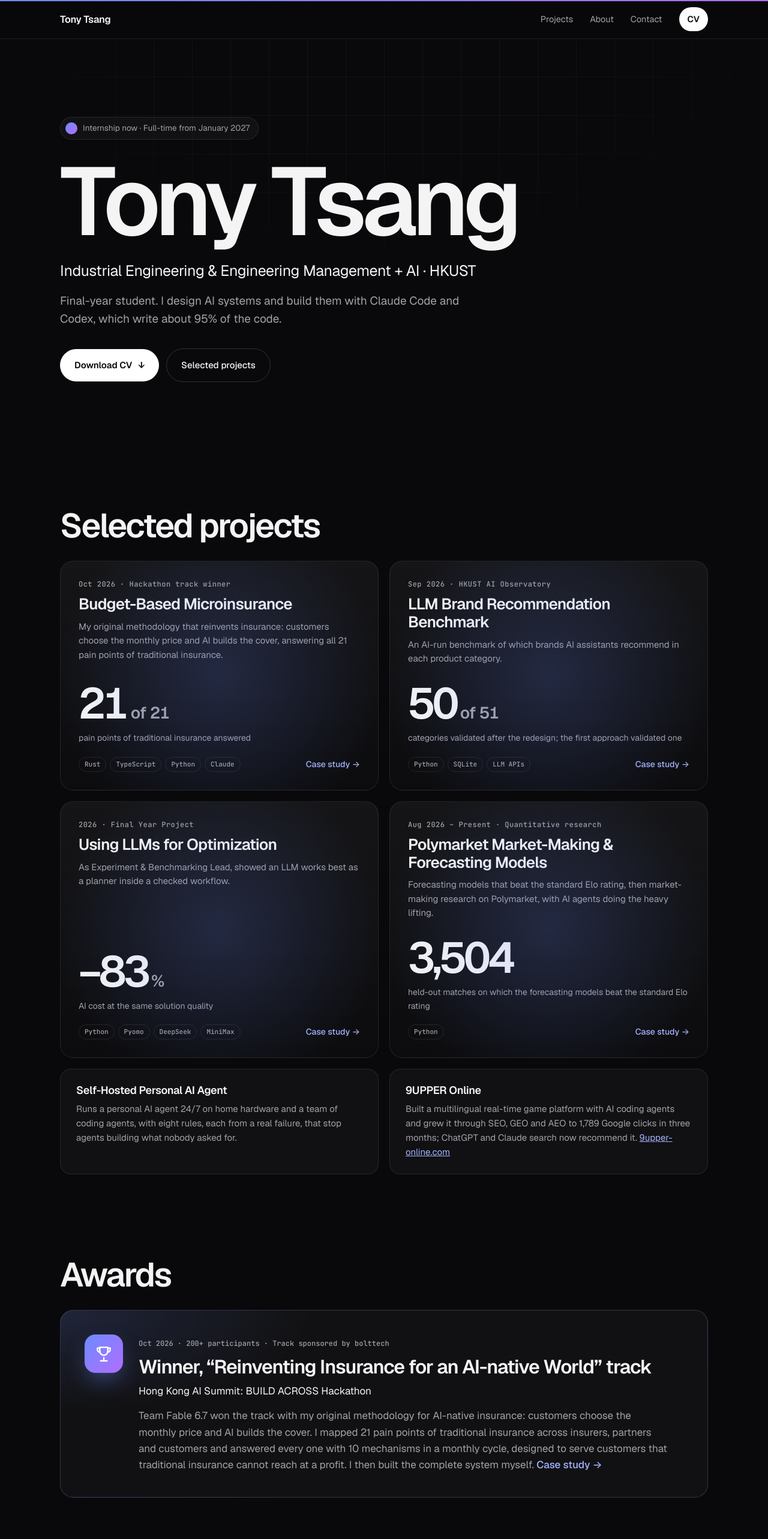
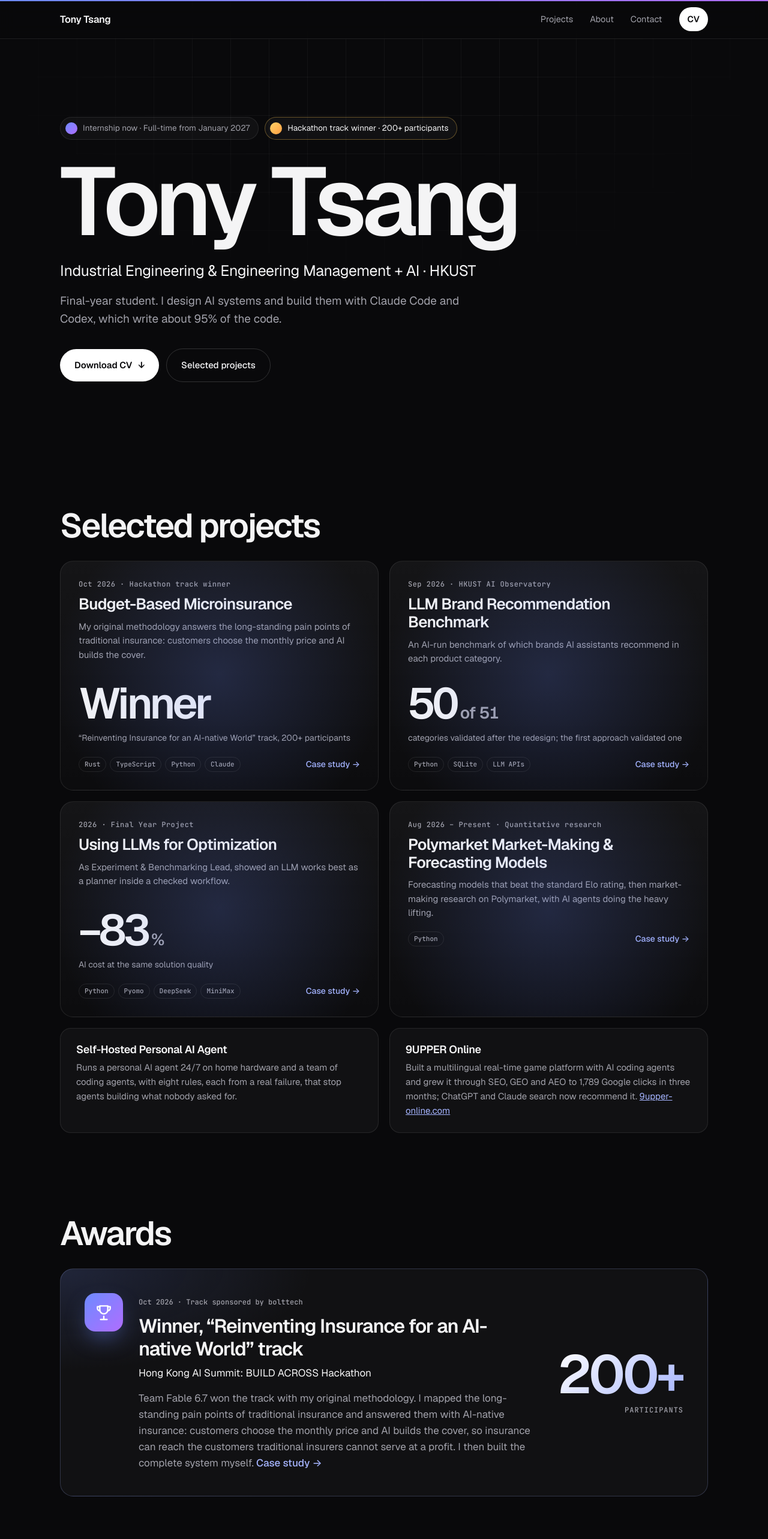
Before and after one commit to rairurairu/rairurairu.github.io, a React (Vite) app: page / in a window 1280 px wide. Shown: the top 2566 px of the page at 60% size. Built offline with nearby package versions, Linux system fonts and the light colour scheme.

Commit message:
Lead with the 200+ participant win; drop forced numbers; 'long-standing pain points'
Co-Authored-By: Claude Opus 5.5 <noreply@anthropic.com>

```diff
--- a/src/App.jsx
+++ b/src/App.jsx
@@ -53,7 +53,10 @@ function Home() {
   return (
     <>
       <section className="hero wrap">
-        <Reveal className="badge" y={10} blur={false}><i aria-hidden="true" />{PERSON.availability}</Reveal>
+        <div className="badges">
+          <Reveal className="badge" y={10} blur={false}><i aria-hidden="true" />{PERSON.availability}</Reveal>
+          <Reveal className="badge win" y={10} blur={false} delay={0.08}><i aria-hidden="true" />{PERSON.win}</Reveal>
+        </div>
         <BlurWords text={PERSON.name} as="h1" delay={0.1} />
         <Reveal className="deg" delay={0.35} y={12}>{PERSON.degree}</Reveal>
         <Reveal as="p" className="lede" delay={0.5} y={12}>{PERSON.lede}</Reveal>
@@ -72,8 +75,8 @@ function Home() {
                 <span className="m">{p.meta}</span>
                 <span className="t">{p.title}</span>
                 <span className="s">{p.summary}</span>
-                <span className="n"><Count n={p.stat.n} d={p.stat.d || 0} pre={p.stat.pre || ""} /><small>{p.stat.u}</small></span>
-                <span className="l">{p.stat.l}</span>
+                {p.stat && <span className="n">{p.stat.text ? p.stat.text : <Count n={p.stat.n} d={p.stat.d || 0} pre={p.stat.pre || ""} />}<small>{p.stat.u}</small></span>}
+                {p.stat && <span className="l">{p.stat.l}</span>}
                 <span className="foot-row"><Tags items={p.tech} /><span className="go">Case study <span aria-hidden="true">→</span></span></span>
               </TiltCard>
             </Reveal>
@@ -101,6 +104,7 @@ function Home() {
             <p className="ev">{AWARD.event}</p>
             <p>{AWARD.role} <a href={AWARD.href}>Case study →</a></p>
           </div>
+          <div className="award-n"><span className="n"><Count n={AWARD.participants} />+</span><span className="l">participants</span></div>
         </Reveal>
       </section>
 
@@ -163,7 +167,7 @@ function Case({ slug }) {
       <Reveal className="facts" delay={0.4} blur={false}>
         {p.facts.map(([k, v]) => <div key={k}><dt>{k}</dt><dd>{v}</dd></div>)}
       </Reveal>
-      <div className="stats">
+      <div className={"stats n" + p.stats.length}>
         {p.stats.map((s, j) => (
           <Reveal key={j} className="stat" delay={j * 0.08}>
             <span className="n">{s.text ? s.text : <Count n={s.n} d={s.d || 0} pre={s.pre || ""} />}<small>{s.u}</small></span>
--- a/src/data.js
+++ b/src/data.js
@@ -12,6 +12,7 @@ export const PERSON = {
   degree: "Industrial Engineering & Engineering Management + AI · HKUST",
   formal: "BEng in Industrial Engineering & Engineering Management, Extended Major in Artificial Intelligence · HKUST · Sep 2022 – Dec 2026",
   availability: "Internship now · Full-time from January 2027",
+  win: "Hackathon track winner · 200+ participants",
   lede: "Final-year student. I design AI systems and build them with Claude Code and Codex, which write about 95% of the code.",
 };
 
@@ -32,8 +33,9 @@ export const COURSE_ORDER = ["MATH4432", "IEDA4000I", "IEDA4000F", "IEDA3560", "
 export const AWARD = {
   title: "Winner, “Reinventing Insurance for an AI-native World” track",
   event: "Hong Kong AI Summit: BUILD ACROSS Hackathon",
-  meta: "Oct 2026 · 200+ participants · Track sponsored by bolttech",
-  role: "Team Fable 6.7 won the track with my original methodology for AI-native insurance: customers choose the monthly price and AI builds the cover. I mapped 21 pain points of traditional insurance across insurers, partners and customers and answered every one with 10 mechanisms in a monthly cycle, designed to serve customers that traditional insurance cannot reach at a profit. I then built the complete system myself.",
+  meta: "Oct 2026 · Track sponsored by bolttech",
+  participants: 200,
+  role: "Team Fable 6.7 won the track with my original methodology. I mapped the long-standing pain points of traditional insurance and answered them with AI-native insurance: customers choose the monthly price and AI builds the cover, so insurance can reach the customers traditional insurers cannot serve at a profit. I then built the complete system myself.",
   href: "/work/microinsurance/",
 };
 
@@ -57,21 +59,21 @@ export const PROJECTS = [
     slug: "microinsurance",
     title: "Budget-Based Microinsurance",
     meta: "Oct 2026 · Hackathon track winner",
-    summary: "My original methodology that reinvents insurance: customers choose the monthly price and AI builds the cover, answering all 21 pain points of traditional insurance.",
-    stat: { n: 21, u: "of 21", l: "pain points of traditional insurance answered" },
+    summary: "My original methodology answers the long-standing pain points of traditional insurance: customers choose the monthly price and AI builds the cover.",
+    stat: { text: "Winner", l: "“Reinventing Insurance for an AI-native World” track, 200+ participants" },
     courses: ["IEDA3250", "IEDA3010"],
     tech: ["Rust", "TypeScript", "Python", "Claude"],
     desc: "An AI-native redesign of insurance: customers choose the price and AI builds the cover. A hackathon-winning methodology, built into a complete working system.",
     facts: [["Role", "Product owner and architect"], ["Built with", "Rust, TypeScript, Python, Claude"], ["Award", "Winner, “Reinventing Insurance for an AI-native World” track"]],
     stats: [
-      { n: 21, u: "of 21", l: "pain points of traditional insurance answered" },
+      { text: "Winner", l: "“Reinventing Insurance for an AI-native World” track, among 200+ participants" },
       { n: 40, pre: "HK$", u: "/month", l: "starting price, possible because AI does the per-customer work" },
       { n: 1.6, d: 1, u: "s", l: "to settle automatic payouts for 1 million policies, against a 5-second target" },
     ],
     sections: [
       { h: "The problem", p: [
         "Small insurance fails on cost, not demand. Every policy needs per-customer work (proposal forms, explanations, prevention advice, claims handling), and at a few dollars a month that work costs more than the premium. So the customers who need small, flexible cover most are the ones traditional insurance cannot serve.",
-        "I mapped 21 pain points of traditional insurance across insurers, partners and customers, and set one rule for the redesign: every one of them had to be answered. My methodology answers all 21 with 10 mechanisms that run as a monthly cycle, from understanding the customer to cover, prevention, verification, reward, recovery and learning.",
+        "I mapped the long-standing pain points of traditional insurance across insurers, partners and customers, and designed the methodology so that every one of them is answered, in a monthly cycle that runs from understanding the customer to cover, prevention, verification, reward, recovery and learning.",
       ] },
       { h: "The product", p: [
         "Instead of picking a cover and getting a price, the customer picks a fixed monthly price, starting at HK$40, and AI builds a personal mix of cover around it, re-building it as life changes. Some covers pay out automatically on a published public trigger, with no claim form.",
@@ -106,7 +108,6 @@ export const PROJECTS = [
     facts: [["Role", "Researcher and system designer"], ["For", "HKUST's AI Observatory"], ["Built with", "Python, SQLite, LLM APIs"]],
     stats: [
       { n: 50, u: "of 51", l: "categories validated within two days of the redesign; the first approach validated one" },
-      { n: 13, u: "of 14", l: "failures turned into passes by fixing incomplete reference data, not the model" },
       { text: "⅔", u: "", l: "less evaluation cost, with AI answers counted only as leads until verified" },
     ],
     viz: { rows: [["First approach", 3, "1", true], ["After redesign", 98, "50 of 51", false]], cap: "Categories validated against verified brand lists" },
@@ -139,7 +140,6 @@ export const PROJECTS = [
     stats: [
       { n: 83, pre: "−", u: "%", l: "AI cost at the same solution quality (0.72% vs 0.75% from optimal)" },
       { n: 100, u: "%", l: "valid solutions in every trial on the benchmark suite" },
-      { n: 0.07, d: 2, u: "%", l: "average gap to optimal on a standard external benchmark" },
     ],
     viz: { rows: [["Writes the program", 100, "100%", true], ["Plans only", 17, "17%", false]], cap: "AI cost per solve, at the same solution quality (0.75% vs 0.72% from optimal)" },
     sections: [
@@ -163,15 +163,13 @@ export const PROJECTS = [
     title: "Polymarket Market-Making & Forecasting Models",
     meta: "Aug 2026 – Present · Quantitative research",
     summary: "Forecasting models that beat the standard Elo rating, then market-making research on Polymarket, with AI agents doing the heavy lifting.",
-    stat: { n: 3504, u: "", l: "held-out matches on which the forecasting models beat the standard Elo rating" },
     courses: ["MATH4432", "IEDA4130", "IEDA4000H"],
     tech: ["Python"],
-    desc: "AI-agent-driven quantitative research: forecasting models that beat the standard Elo rating on 3,504 held-out matches, then market-making research on Polymarket.",
+    desc: "AI-agent-driven quantitative research: forecasting models that beat the standard Elo rating, then market-making research on Polymarket.",
     facts: [["Role", "Researcher and system designer"], ["Stage", "Research and shadow trading"], ["Built with", "Python"]],
     stats: [
-      { n: 3504, u: "", l: "held-out matches on which the forecasting models beat the standard Elo rating" },
-      { n: 4.5, d: 1, u: "×", l: "more often sell quotes were hit than buy quotes, across 777,588 replayed orders" },
-      { n: 1444, u: "", l: "simulated decisions reviewed before retiring a signal, with no money at risk" },
+      { text: "Beat Elo", l: "forecasting models beat the standard Elo rating on matches they had never seen" },
+      { n: 4.5, d: 1, u: "×", l: "more often sell quotes were hit than buy quotes: the risk to price before quoting" },
     ],
     viz: { rows: [["Sell quotes hit", 100, "4.5×", false], ["Buy quotes hit", 22, "1×", true]], cap: "How often prices hit each side, across 777,588 replayed orders" },
     sections: [
--- a/src/styles.css
+++ b/src/styles.css
@@ -62,8 +62,11 @@ p { margin: 0 0 1em; }
 
 /* Hero */
 .hero { padding: clamp(64px, 11vw, 130px) var(--gutter) clamp(40px, 6vw, 72px); }
+.badges { display: flex; flex-wrap: wrap; gap: 10px; }
 .badge { display: inline-flex; align-items: center; gap: 9px; padding: 7px 14px 7px 8px; border-radius: 999px; border: 1px solid var(--line); background: var(--panel); font-size: 13.5px; color: var(--muted); }
 .badge i { width: 20px; height: 20px; border-radius: 50%; background: linear-gradient(135deg, var(--acc), #b06dff); }
+.badge.win { color: var(--ink); border-color: rgba(255, 200, 80, .35); }
+.badge.win i { background: linear-gradient(135deg, #ffd166, #ff9f43); }
 .hero h1 { font-size: clamp(64px, 12.5vw, 176px); line-height: .95; letter-spacing: -0.055em; margin-top: 26px; }
 .deg { margin-top: 20px; font-size: clamp(18px, 2.1vw, 25px); letter-spacing: -0.015em; }
 .hero .lede { margin-top: 16px; }
@@ -103,7 +106,7 @@ p { margin: 0 0 1em; }
 @media (max-width: 820px) { .more { grid-template-columns: 1fr; } }
 
 /* Award */
-.award { display: grid; grid-template-columns: auto 1fr; gap: 26px; align-items: start; padding: clamp(26px, 4vw, 40px); border-radius: 22px; border: 1px solid rgba(165,180,255,.22);
+.award { display: grid; grid-template-columns: auto 1fr auto; gap: 26px; align-items: start; padding: clamp(26px, 4vw, 40px); border-radius: 22px; border: 1px solid rgba(165,180,255,.22);
   background: radial-gradient(600px 240px at 0% 0%, rgba(109,139,255,.16), transparent 70%), var(--panel); }
 .trophy { width: 64px; height: 64px; border-radius: 18px; display: grid; place-items: center; color: #fff; background: linear-gradient(135deg, var(--acc), #b06dff); box-shadow: 0 16px 40px -14px rgba(109,139,255,.8); }
 .trophy svg { width: 32px; height: 32px; }
@@ -112,7 +115,10 @@ p { margin: 0 0 1em; }
 .award .ev { margin: 8px 0 14px; color: var(--ink); }
 .award p { color: var(--muted); margin: 0; max-width: 52em; }
 .award a { color: var(--acc-2); text-decoration: none; font-weight: 500; }
-@media (max-width: 600px) { .award { grid-template-columns: 1fr; } }
+.award-n { text-align: right; align-self: center; padding-left: 10px; }
+.award-n .n { display: block; font-size: clamp(56px, 7vw, 96px); font-weight: 600; letter-spacing: -0.06em; line-height: 1; background: linear-gradient(135deg, #fff, var(--acc-2)); -webkit-background-clip: text; background-clip: text; color: transparent; }
+.award-n .l { font: 500 12px/1 var(--mono); letter-spacing: .08em; text-transform: uppercase; color: var(--muted); }
+@media (max-width: 760px) { .award { grid-template-columns: 1fr; } .award-n { text-align: left; padding: 0; } }
 
 /* About */
 .about { display: grid; grid-template-columns: 1.15fr .85fr; gap: clamp(28px, 6vw, 80px); align-items: start; }
@@ -164,6 +170,7 @@ p { margin: 0 0 1em; }
 .facts dt { font: 500 11px/1.4 var(--mono); letter-spacing: .08em; text-transform: uppercase; color: var(--faint); margin-bottom: 4px; }
 .facts dd { margin: 0; font-size: 15px; }
 .stats { display: grid; grid-template-columns: repeat(3, minmax(0, 1fr)); gap: 18px; margin-top: 18px; }
+.stats.n2 { grid-template-columns: repeat(2, minmax(0, 1fr)); }
 .stat { display: flex; flex-direction: column; gap: 12px; padding: 26px; border-radius: 20px; border: 1px solid var(--line); background: linear-gradient(180deg, rgba(255,255,255,.05), rgba(255,255,255,.015)); }
 .stat .n { font-size: clamp(44px, 5vw, 64px); font-weight: 600; letter-spacing: -0.055em; line-height: 1; font-variant-numeric: tabular-nums; }
 .stat .l { color: var(--muted); font-size: 14.5px; line-height: 1.5; }
```
Also changed, not shown: public/llms.txt.
